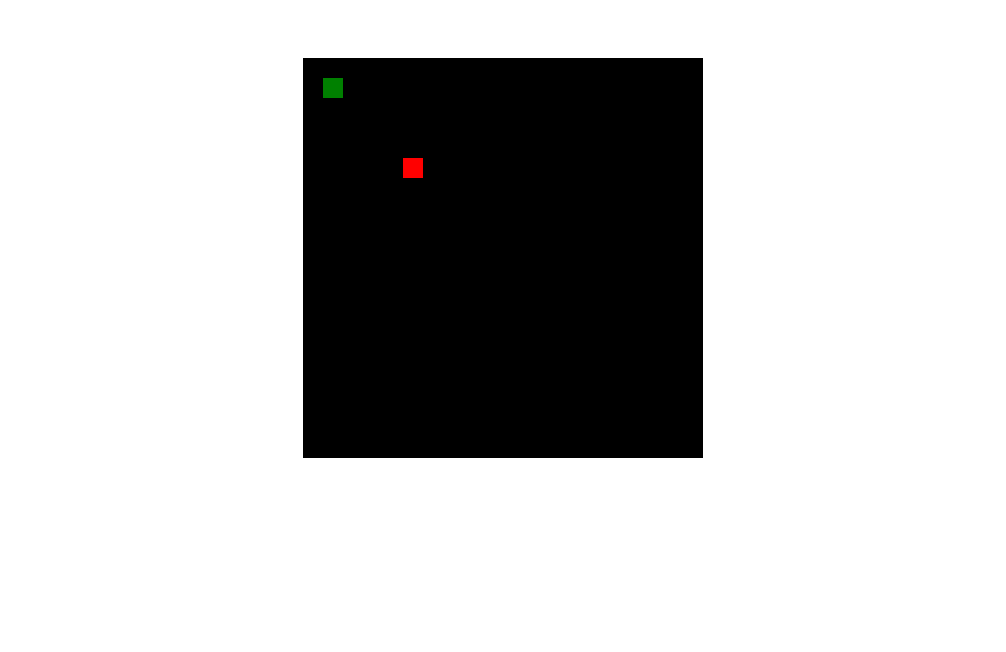
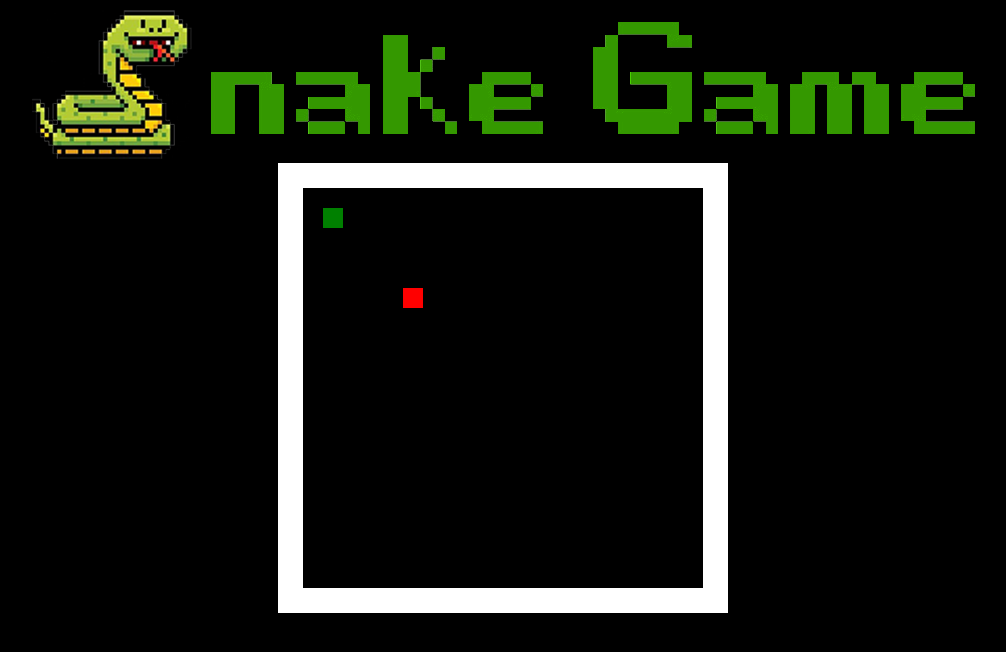
Before and after one commit to OtavioFreire/SnakeGame, a plain HTML site: page index.html in a window 1280 px wide. Shown: the whole page, without its empty margins (137-1143 px from the left). Drawn offline with Linux system fonts and the light colour scheme.

Commit message:
Version 0.2

```diff
--- a/index.html
+++ b/index.html
@@ -8,8 +8,12 @@
 </head>
 <body>
     <center>
+        <h8 id="cobra"><img src="images/snake.png" alt="Snake"></h8>
+        <h8 class="title"><img src="images/nake Game.png" alt="SnakeGame"></h8>
+    <div id="alambrado" >
         <canvas id="canvas" width="400" height="400"></canvas>
+        <script src="scripts.js"></script>
+    </div>
     </center>
-    <script src="scripts.js"></script>
 </body>
 </html>
--- a/style.css
+++ b/style.css
@@ -1,3 +1,25 @@
+@font-face {
+    font-family: 'GameOver';
+    src: url('font/game_over.ttf');
+}
+@import url();
+
 #canvas{
-    margin-top: 50px;
+    margin-top: 25px;
 }
+
+#alambrado{
+    background-color: white;
+    width: 450px;
+    height: 450px;
+}
+body{
+    background-color:black;
+}
+.title{
+    color: white;
+    font-family: 'GameOver';
+}
+#cobra{
+    max-height: 200px;
+}
```
Also changed, not shown: font/game_over.ttf (added), images/nake Game.png (added), images/nokia.jpg (deleted), images/nokia.png (deleted), images/snake.png (added).
